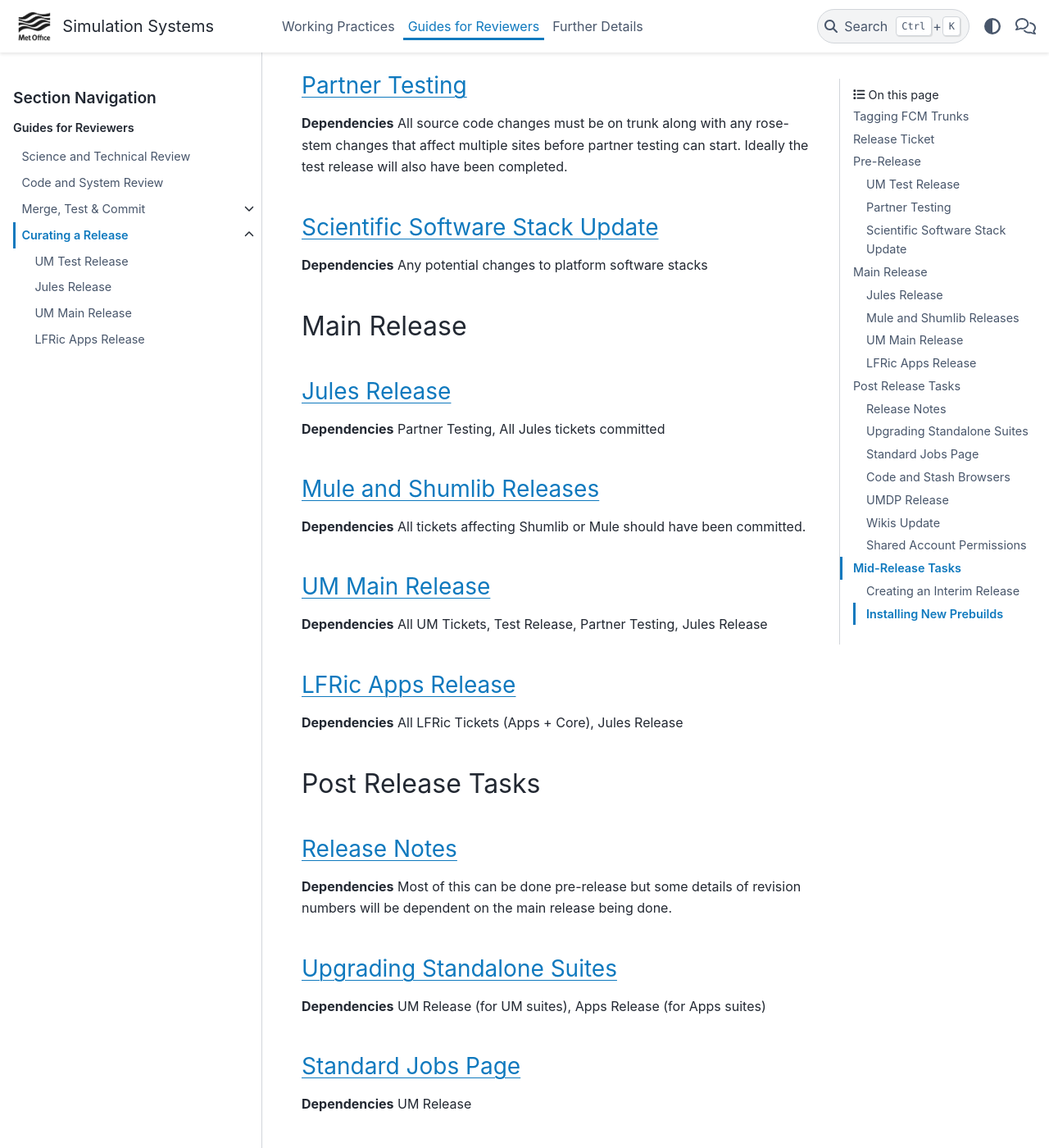
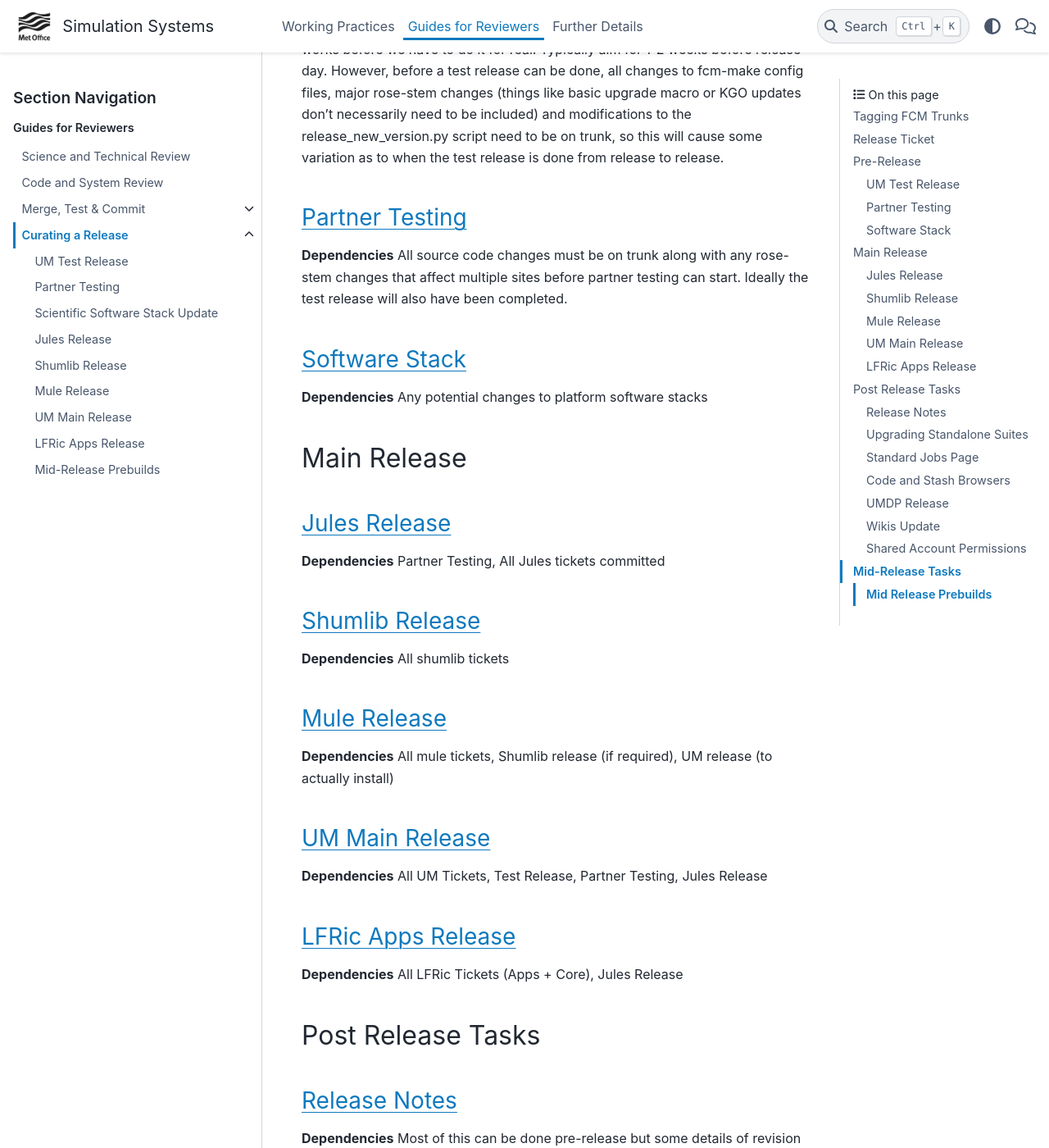
Before and after one commit to MetOffice/simulation-systems, a Sphinx documentation site: the page built from source/Reviewers/curaterelease.rst, in a window 1280 px wide and 1400 px high, scrolled down 1825 px. Shown: the whole window at 82% size. Built offline with Sphinx 7.4.7 and the PyData theme 0.15.4, drawn with Linux system fonts in a browser that asks for light colours; some of the changed text lies outside the part shown.

Commit message:
more release wp ports

```diff
--- a/source/Reviewers/curaterelease.rst
+++ b/source/Reviewers/curaterelease.rst
@@ -5,9 +5,14 @@ Curating a Release
     :maxdepth: 1
 
     releases/um_test_release
+    releases/partner_testing
+    releases/software_stack
     releases/jules_release
+    releases/shumlib_release
+    releases/mule_release
     releases/um_main_release
     releases/lfric_apps_release
+    releases/updating_prebuilds
 
 .. _reference-tagging:
 
@@ -76,15 +81,15 @@ Pre-Release
 The point of the test release is to test the release system/process works before we have to do it for real. Typically aim for 1-2 weeks before release day. However, before a test release can be done, all changes to fcm-make config files, major rose-stem changes (things like basic upgrade macro or KGO updates don't necessarily need to be included) and modifications to the release_new_version.py script need to be on trunk, so this will cause some variation as to when the test release is done from release to release.
 
 
-`Partner Testing <https://code.metoffice.gov.uk/trac/um/wiki/CuratingARelease#PartnerTesting-72hourfreeze>`_
-^^^^^^^^^^^^^^^^^^^^^^^^^^^^^^^^^^^^^^^^^^^^^^^^^^^^^^^^^^^^^^^^^^^^^^^^^^^^^^^^^^^^^^^^^^^^^^^^^^^^^^^^^^^^
+:ref:`Partner Testing<partner_testing>`
+^^^^^^^^^^^^^^^^^^^^^^^^^^^^^^^^^^^^^^^
 
 **Dependencies**
 All source code changes must be on trunk along with any rose-stem changes that affect multiple sites before partner testing can start. Ideally the test release will also have been completed.
 
 
-`Scientific Software Stack Update <https://code.metoffice.gov.uk/trac/um/wiki/CuratingARelease#ScientificSoftwareStackUpdate>`_
-^^^^^^^^^^^^^^^^^^^^^^^^^^^^^^^^^^^^^^^^^^^^^^^^^^^^^^^^^^^^^^^^^^^^^^^^^^^^^^^^^^^^^^^^^^^^^^^^^^^^^^^^^^^^^^^^^^^^^^^^^^^^^^^
+:ref:`Software Stack<software_stack>`
+^^^^^^^^^^^^^^^^^^^^^^^^^^^^^^^^^^^^^
 
 **Dependencies**
 Any potential changes to platform software stacks
@@ -100,11 +105,18 @@ Main Release
 Partner Testing, All Jules tickets committed
 
 
-`Mule and Shumlib Releases <https://code.metoffice.gov.uk/trac/um/wiki/CuratingARelease#ShumlibMulereleases>`_
-^^^^^^^^^^^^^^^^^^^^^^^^^^^^^^^^^^^^^^^^^^^^^^^^^^^^^^^^^^^^^^^^^^^^^^^^^^^^^^^^^^^^^^^^^^^^^^^^^^^^^^^^^^^^^^
+:ref:`Shumlib Release<shumlib_release>`
+^^^^^^^^^^^^^^^^^^^^^^^^^^^^^^^^^^^^^^^
 
 **Dependencies**
-All tickets affecting Shumlib or Mule should have been committed.
+All shumlib tickets
+
+
+:ref:`Mule Release<mule_release>`
+^^^^^^^^^^^^^^^^^^^^^^^^^^^^^^^^^
+
+**Dependencies**
+All mule tickets, Shumlib release (if required), UM release (to actually install)
 
 
 :ref:`UM Main Release<um_main_release>`
@@ -176,9 +188,5 @@ None
 Mid-Release Tasks
 -----------------
 
-`Creating an Interim Release <https://code.metoffice.gov.uk/trac/um/wiki/CuratingARelease#Creatinganinterimrelease>`_
-^^^^^^^^^^^^^^^^^^^^^^^^^^^^^^^^^^^^^^^^^^^^^^^^^^^^^^^^^^^^^^^^^^^^^^^^^^^^^^^^^^^^^^^^^^^^^^^^^^^^^^^^^^^^^^^^^^^^^
-
-
-`Installing New Prebuilds <https://code.metoffice.gov.uk/trac/um/wiki/CuratingARelease#Installingnewprebuilds>`_
-^^^^^^^^^^^^^^^^^^^^^^^^^^^^^^^^^^^^^^^^^^^^^^^^^^^^^^^^^^^^^^^^^^^^^^^^^^^^^^^^^^^^^^^^^^^^^^^^^^^^^^^^^^^^^^^^
+:ref:`Mid Release Prebuilds<updating_prebuilds>`
+^^^^^^^^^^^^^^^^^^^^^^^^^^^^^^^^^^^^^^^^^^^^^^^^
```
Also changed, not shown: source/Reviewers/releases/mule_release.rst (added, +83 -0 lines), source/Reviewers/releases/partner_testing.rst (added, +14 -0 lines), source/Reviewers/releases/shumlib_release.rst (added, +45 -0 lines), source/Reviewers/releases/software_stack.rst (added, +12 -0 lines), source/Reviewers/releases/updating_prebuilds.rst (added, +37 -0 lines).
